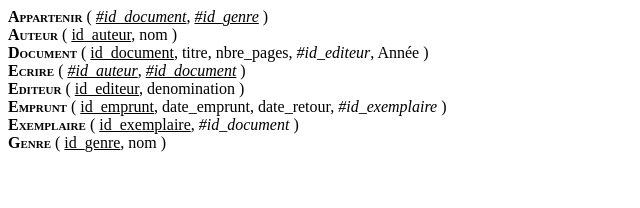
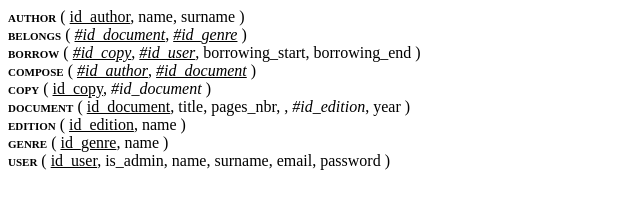
Before and after one commit to alkaloidbit/gestion_bu, a website: page docs/mocodo_notebook/sandbox.html in a window 1280 px wide. Shown: the whole page, without its empty margins (0-640 px from the left). Drawn offline with Linux system fonts and the light colour scheme.

Commit message:
feat: export translated mld + markdown_data_dict

```diff
--- a/docs/mocodo_notebook/sandbox.html
+++ b/docs/mocodo_notebook/sandbox.html
@@ -11,56 +11,68 @@
 <body>
 <div id='mld'>
 <div>
-  <span class='relation'>Appartenir</span> (
+  <span class='relation'>author</span> (
+    <span class='primary'>id_author</span>,
+    <span class='normal'>name</span>,
+    <span class='normal'>surname</span>
+  )
+</div>
+<div>
+  <span class='relation'>belongs</span> (
     <span class='foreign primary'>#id_document</span>,
     <span class='foreign primary'>#id_genre</span>
   )
 </div>
 <div>
-  <span class='relation'>Auteur</span> (
-    <span class='primary'>id_auteur</span>,
-    <span class='normal'>nom</span>
+  <span class='relation'>borrow</span> (
+    <span class='foreign primary'>#id_copy</span>,
+    <span class='foreign primary'>#id_user</span>,
+    <span class='normal'>borrowing_start</span>,
+    <span class='normal'>borrowing_end</span>
   )
 </div>
 <div>
-  <span class='relation'>Document</span> (
-    <span class='primary'>id_document</span>,
-    <span class='normal'>titre</span>,
-    <span class='normal'>nbre_pages</span>,
-    <span class='foreign'>#id_editeur</span>,
-    <span class='normal'>Année</span>
-  )
-</div>
-<div>
-  <span class='relation'>Ecrire</span> (
-    <span class='foreign primary'>#id_auteur</span>,
+  <span class='relation'>compose</span> (
+    <span class='foreign primary'>#id_author</span>,
     <span class='foreign primary'>#id_document</span>
   )
 </div>
 <div>
-  <span class='relation'>Editeur</span> (
-    <span class='primary'>id_editeur</span>,
-    <span class='normal'>denomination</span>
-  )
-</div>
-<div>
-  <span class='relation'>Emprunt</span> (
-    <span class='primary'>id_emprunt</span>,
-    <span class='normal'>date_emprunt</span>,
-    <span class='normal'>date_retour</span>,
-    <span class='foreign'>#id_exemplaire</span>
-  )
-</div>
-<div>
-  <span class='relation'>Exemplaire</span> (
-    <span class='primary'>id_exemplaire</span>,
+  <span class='relation'>copy</span> (
+    <span class='primary'>id_copy</span>,
     <span class='foreign'>#id_document</span>
   )
 </div>
 <div>
-  <span class='relation'>Genre</span> (
+  <span class='relation'>document</span> (
+    <span class='primary'>id_document</span>,
+    <span class='normal'>title</span>,
+    <span class='normal'>pages_nbr</span>,
+    <span class='normal'></span>,
+    <span class='foreign'>#id_edition</span>,
+    <span class='normal'>year</span>
+  )
+</div>
+<div>
+  <span class='relation'>edition</span> (
+    <span class='primary'>id_edition</span>,
+    <span class='normal'>name</span>
+  )
+</div>
+<div>
+  <span class='relation'>genre</span> (
     <span class='primary'>id_genre</span>,
-    <span class='normal'>nom</span>
+    <span class='normal'>name</span>
+  )
+</div>
+<div>
+  <span class='relation'>user</span> (
+    <span class='primary'>id_user</span>,
+    <span class='normal'>is_admin</span>,
+    <span class='normal'>name</span>,
+    <span class='normal'>surname</span>,
+    <span class='normal'>email</span>,
+    <span class='normal'>password</span>
   )
 </div>
 </div>
```
Also changed, not shown: docs/mocodo_notebook/sandbox_data_dict.md (+18 -12 lines), 1 other file.
